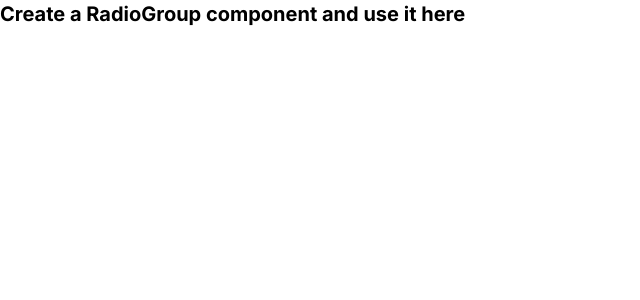
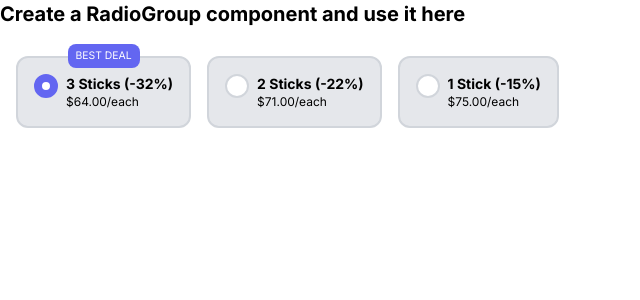
Before and after one commit to zain-adtracktiv/frontend-test, a Next.js app: page / in a window 1280 px wide. Shown: the top 300 px of the page, without its empty margins (0-640 px from the left). Built offline with nearby package versions, Linux system fonts and the light colour scheme.

Commit message:
create RadioGroup

```diff
--- /dev/null
+++ b/app/components/RadioGroup.tsx
@@ -0,0 +1,19 @@
+"use client"
+import { useState } from "react";
+import RadioButton from "./buttons/RadioButton";
+
+export default function ButtonContainer() {
+    const [activeRadio, setActiveRadio] = useState(3);
+    const state = [
+        { id: 1, count: 3, percent: 32, isBestDeal: true, eachPrice: 64 },
+        { id: 2, count: 2, percent: 22, isBestDeal: false, eachPrice: 71 },
+        { id: 3, count: 1, percent: 15, isBestDeal: false, eachPrice: 75 }
+    ]
+    return (
+        <div className="flex flex-wrap items-center gap-4 m-4">
+            {state.map(item =>
+                <RadioButton key={item.id} item={item} name="example" activeRadio={activeRadio} setActiveRadio={setActiveRadio} />
+            )}
+        </div>
+    )
+}
--- /dev/null
+++ b/app/components/buttons/RadioButton.tsx
@@ -0,0 +1,30 @@
+import React, { useMemo } from 'react'
+
+type ItemType = {
+    id: number, count: number, percent: number, isBestDeal: boolean, eachPrice: number
+}
+type PropsType = {
+    item: ItemType, name: string, activeRadio: number, setActiveRadio: (count: number) => void
+}
+
+export default function RadioButton({ item, name, activeRadio, setActiveRadio }: PropsType) {
+    const { count, percent, isBestDeal, eachPrice } = item
+    const isOne = useMemo(() => (count).toString().split('')[count.toString().length - 1], [count])
+
+    return (
+        <div className='relative'>
+            {isBestDeal && <div className='absolute t-0 l-0 w-full'>
+                <div className='w-max m-auto bg-indigo-500 uppercase text-[0.65rem] font-normal text-white px-2 leading-6 rounded-lg'>Best deal</div>
+            </div>}
+            <div className='w-max mt-3 border-gray-300 border-2 bg-gray-200 rounded-xl cursor-pointer' onClick={() => setActiveRadio(count)}>
+                <div className='flex gap-2 p-4'>
+                    <input type='radio' name={name} className={`w-6 h-6 appearance-none border-2 border-gray-300 bg-white rounded-full shrink-0 ${count === activeRadio ? 'border-8 border-indigo-500' : 'border-2 border-gray-300'}`} />
+                    <label htmlFor={name}>
+                        <div className='text-sm'>{count} {isOne === "1" ? "Stick" : "Sticks"} (-{percent}%)</div>
+                        <div className='text-xs font-normal	'>${eachPrice.toFixed(2)}/each</div>
+                    </label>
+                </div>
+            </div>
+        </div>
+    )
+}
--- a/app/page.tsx
+++ b/app/page.tsx
@@ -1,7 +1,10 @@
+import RadioGroup from "./components/RadioGroup";
+
 export default function Home() {
   return (
     <div className="text-xl font-bold">
       Create a RadioGroup component and use it here
+      <RadioGroup />
     </div>
   );
 }
```
Also changed, not shown: 1 other file (tests, documents, lock files or other folders).
